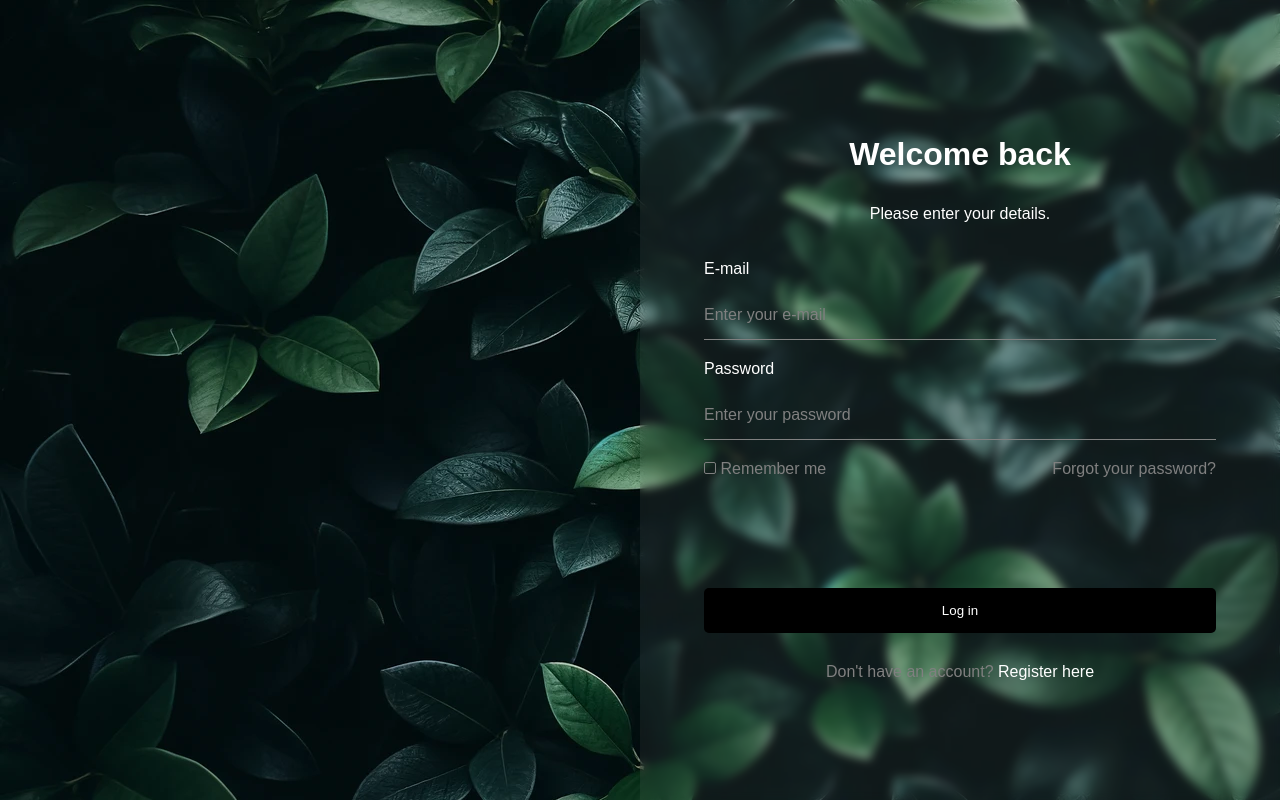
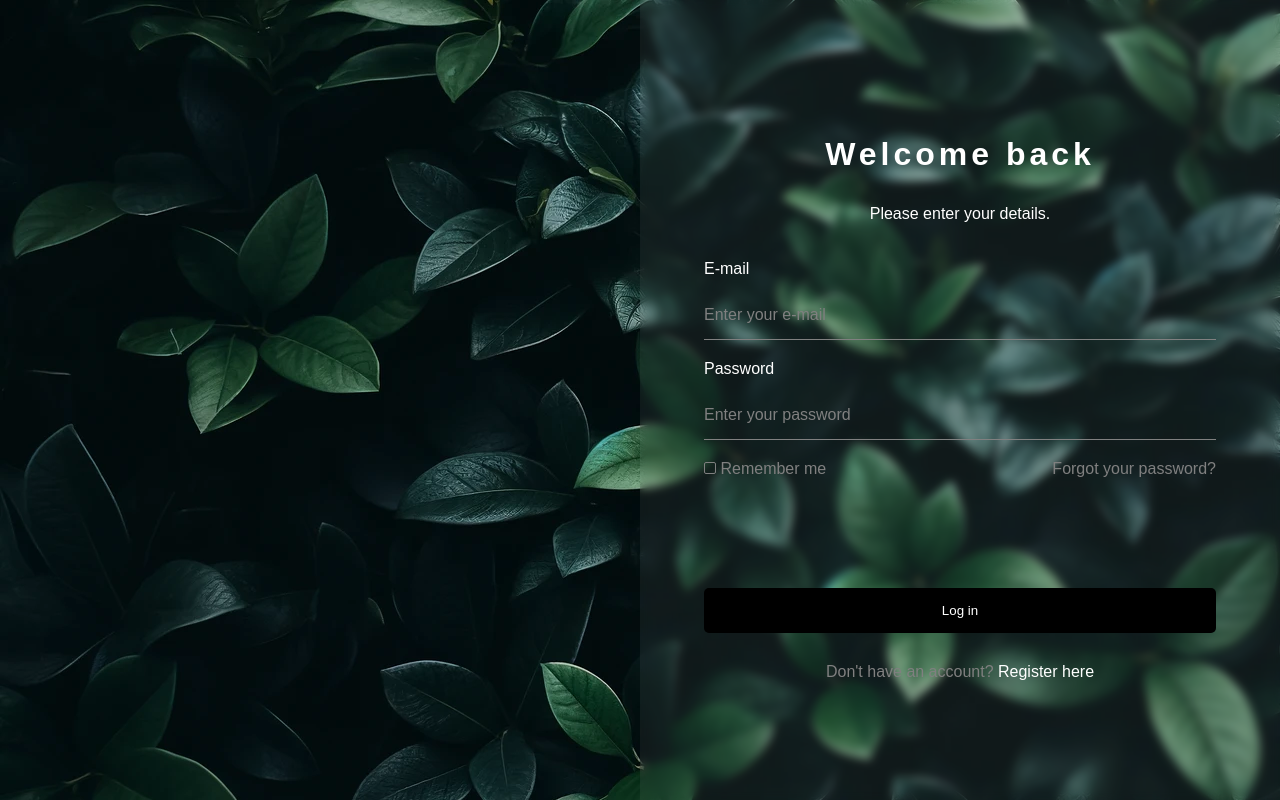
Before and after one commit to FlorianBx/glassmorphism-login, a plain HTML site: page index.html in a window 1280 px wide. Drawn offline with Linux system fonts and the light colour scheme.

Commit message:
update: render-image

```diff
--- a/style.css
+++ b/style.css
@@ -44,6 +44,10 @@ form {
   align-items: center;
   height: 120px;
   margin-bottom: 20px;
+}
+
+.title-group h1 {
+	letter-spacing: 4px;
 }
 
 .input-group {
```
Also changed, not shown: image.png.
